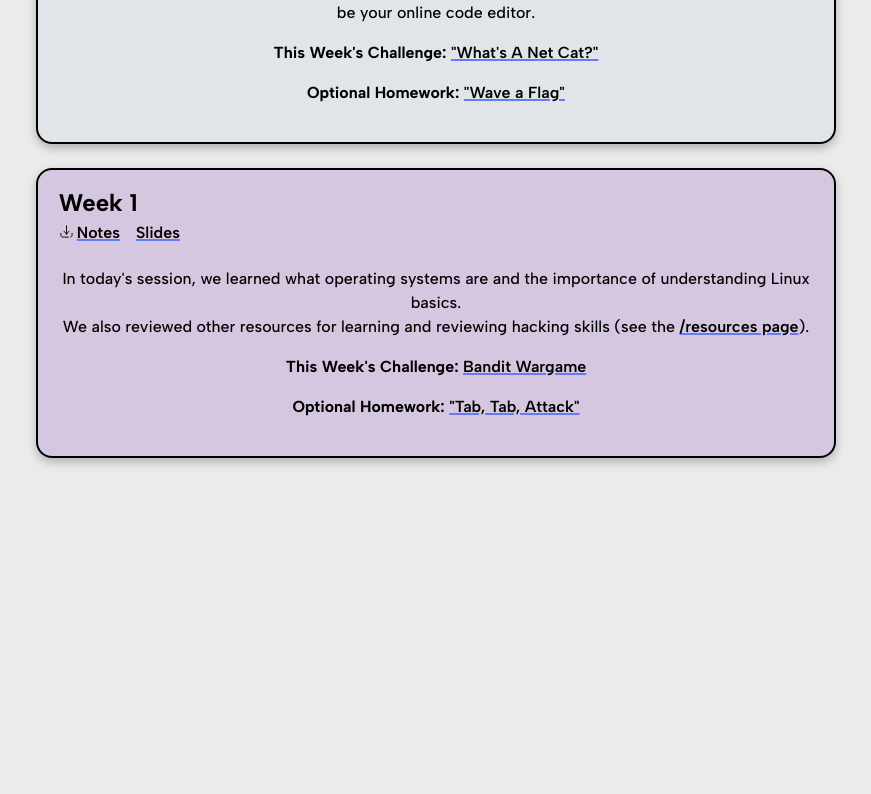
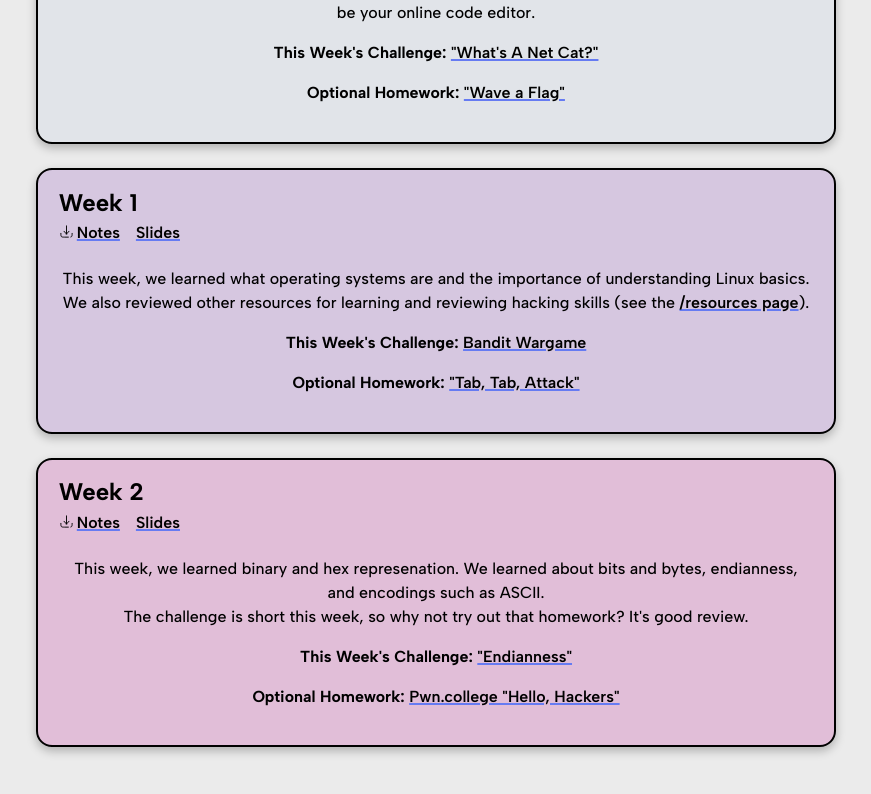
Before and after one commit to scepterb/cyber-cats, a React (Vite) app in the folder client/: page /notes in a window 1280 px wide. Shown: the part 380-1174 px from the top of the page, without its empty margins (204-1075 px from the left). Before the commit the page ends 918 px from the top, so only its background shows below. Built offline with nearby package versions, Linux system fonts and the light colour scheme; no server answers; the HTML template or start-up script is replaced by a standard one.

Commit message:
Start Week 2 Stuff

```diff
--- a/client/src/pages/Notes.tsx
+++ b/client/src/pages/Notes.tsx
@@ -29,9 +29,19 @@ export default function Notes() {
         homework={<TooltipLink tooltip='play.picoctf.org' href='https://play.picoctf.org/playlists/18?m=154'>"Tab, Tab, Attack"</TooltipLink>}
         color="#b18acd5f"
       >
-        In today's session, we learned what operating systems are and the importance of understanding Linux basics. <br/>
+        This week, we learned what operating systems are and the importance of understanding Linux basics.
         We also reviewed other resources for learning and reviewing hacking skills (see the <Link to="/resources">/resources page</Link>).
       </WeekNote>
+      <WeekNote
+        week='2'
+        slidesUrl=''
+        notesUrl='./notes/Week-2.md'
+        challenge={<TooltipLink tooltip='play.picoctf.org' href='https://play.picoctf.org/practice/challenge/414?category=5&page=1'>"Endianness"</TooltipLink>}
+        homework={<TooltipLink tooltip='pwn.college' href='https://pwn.college/linux-luminarium/hello/'>Pwn.college "Hello, Hackers"</TooltipLink>}
+        color="#cf72b65f">
+          This week, we learned binary and hex represenation. We learned about bits and bytes, endianness, and encodings such as ASCII.<br/>
+          The challenge is short this week, so why not try out that homework? It's good review.
+        </WeekNote>
     </div>
   );
 }
--- a/client/src/pages/Pages.css
+++ b/client/src/pages/Pages.css
@@ -3,7 +3,7 @@
   max-width: 800px;
   margin: 0 auto;
 }
-@media (max-width: 800px) {
+@media (max-width: 8500px) {
   .page-content {padding: 24px 0 0;}
 }
 @media (min-width: 1500px) {
```
